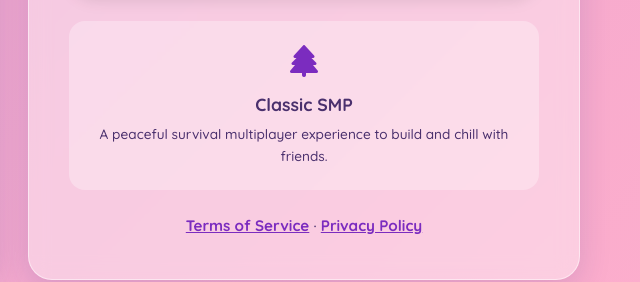
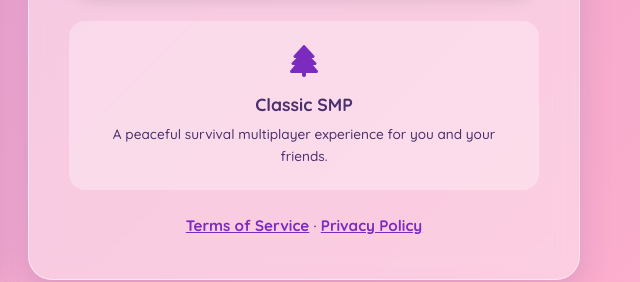
Before and after one commit to Femboy-Hangout/Femboy-Hangout-Website, a website: page index.html in a window 1280 px wide. Shown: the part 1788-2070 px from the top of the page, 628-1268 px from the left. Drawn offline with nearby package versions, Linux system fonts and the light colour scheme.

Commit message:
deleted repetition

```diff
--- a/index.html
+++ b/index.html
@@ -466,7 +466,7 @@
                     <div style="background: rgba(255,255,255,0.3); padding: 1.5rem; border-radius: 16px;">
                         <i class="fas fa-tree" style="font-size: 2rem; color: var(--purple-deep); margin-bottom: 1rem;"></i>
                         <h3 style="font-size: 1.1rem; margin-bottom: 0.5rem; color: var(--text-main);">Classic SMP</h3>
-                        <p style="font-size: 0.85rem; margin-bottom: 0;">A peaceful survival multiplayer experience to build and chill with friends.</p>
+                        <p style="font-size: 0.85rem; margin-bottom: 0;">A peaceful survival multiplayer experience for you and your friends.</p>
                     </div>
                     <p style="font-size: 0.95rem; margin: 1.5rem 0 0;">
                         <a href="tos.html" style="color: var(--purple-deep); font-weight: 700;">Terms of Service</a> ·
```
